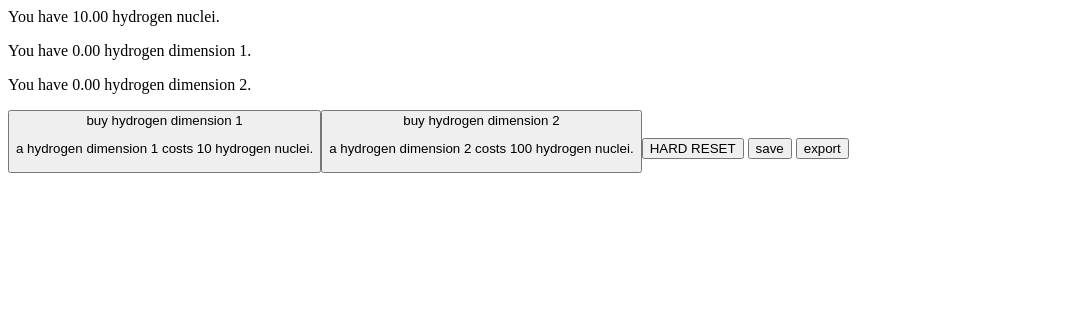
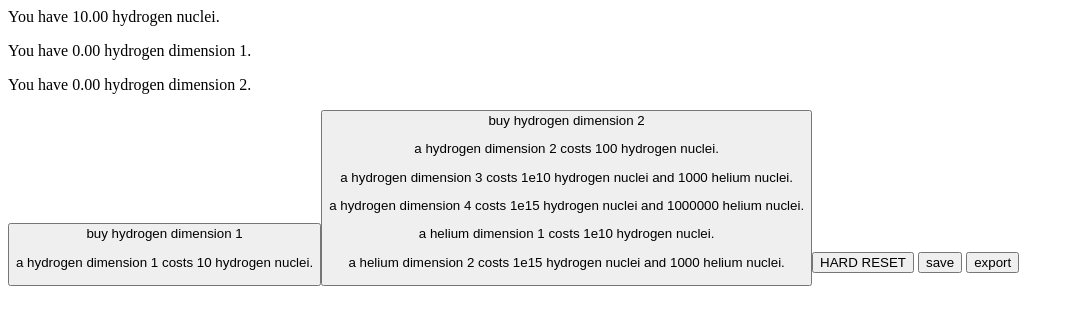
Before and after one commit to superopgamemaker/elemental-dimensions, a plain HTML site: page index.html in a window 1280 px wide. Shown: the whole page, without its empty margins (0-1074 px from the left). Drawn offline with Linux system fonts and the light colour scheme.

Commit message:
The new dimensions. (HTML)

```diff
--- a/index.html
+++ b/index.html
@@ -22,6 +22,18 @@ You have 0 hydrogen dimension 2.
     <p id="hd2 cost">
       a hydrogen dimension 2 costs 100 hydrogen nuclei.
     </p>
+      <p id="hd3 cost">
+      a hydrogen dimension 3 costs 1e10 hydrogen nuclei and 1000 helium nuclei.
+    </p>
+    <p id="hd4 cost">
+      a hydrogen dimension 4 costs 1e15 hydrogen nuclei and 1000000 helium nuclei.
+      </p>
+    <p id="hed1 cost">
+      a helium dimension 1 costs 1e10 hydrogen nuclei.
+    </p>
+    <p id="hed2 cost">
+      a helium dimension 2 costs 1e15 hydrogen nuclei and 1000 helium nuclei.
+    </p>
   </tb>
   <button onclick='hardReset()'>HARD RESET</button>
   <button onclick='save()'>save</button>
```
